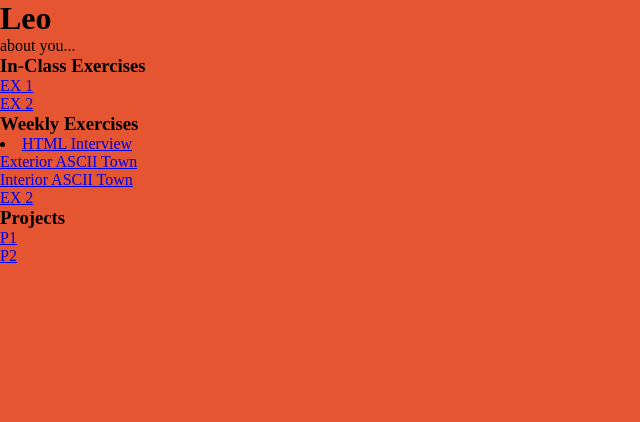
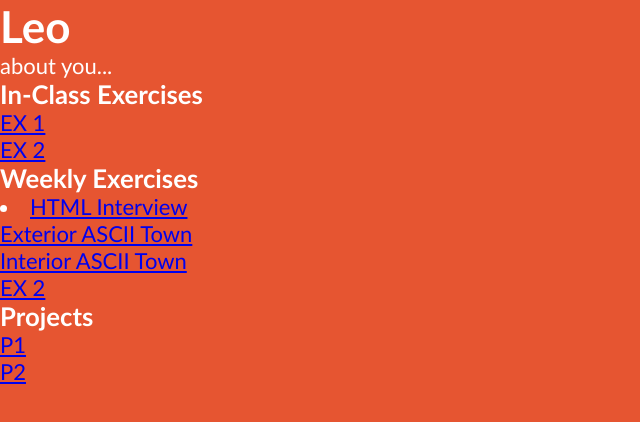
Before and after one commit to LeoMorris13/Interactive1, a plain HTML site: page index.html in a window 1280 px wide. Shown: the whole page, without its empty margins (0-640 px from the left). Drawn offline with Linux system fonts and the light colour scheme; the site is published under a folder, as on GitHub Pages, so addresses that start at the root find nothing.

Commit message:
another change

```diff
--- a/index.html
+++ b/index.html
@@ -6,7 +6,7 @@
   <title>Leo</title>
   <meta charset="utf-8" />
   <link rel="stylesheet" type="text/css" href="css/main.css">
-  <link rel="stylesheet" type="text/css" href="/css/interview.css">
+  <link rel="stylesheet" type="text/css" href="css/interview.css">
 </head>
 
 <body>
```
